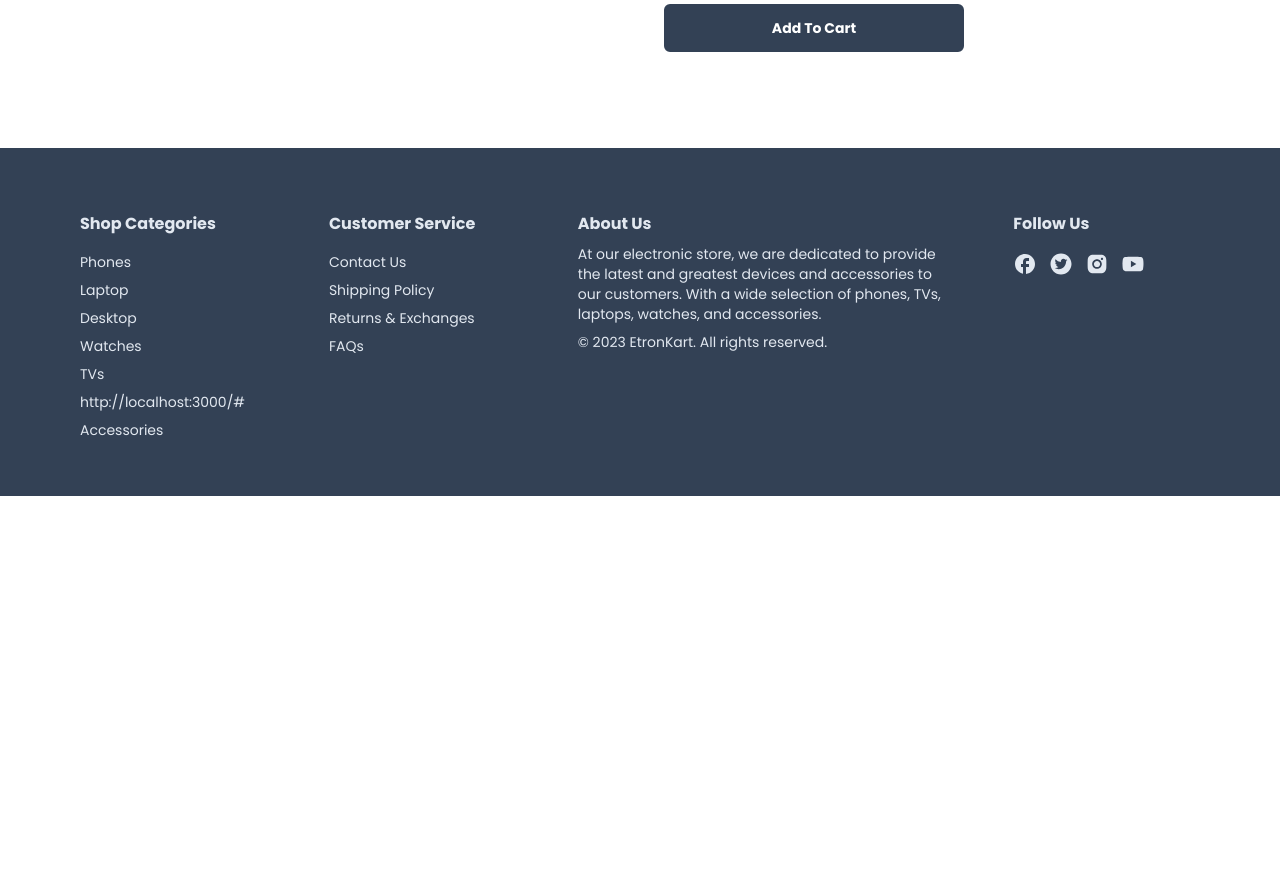
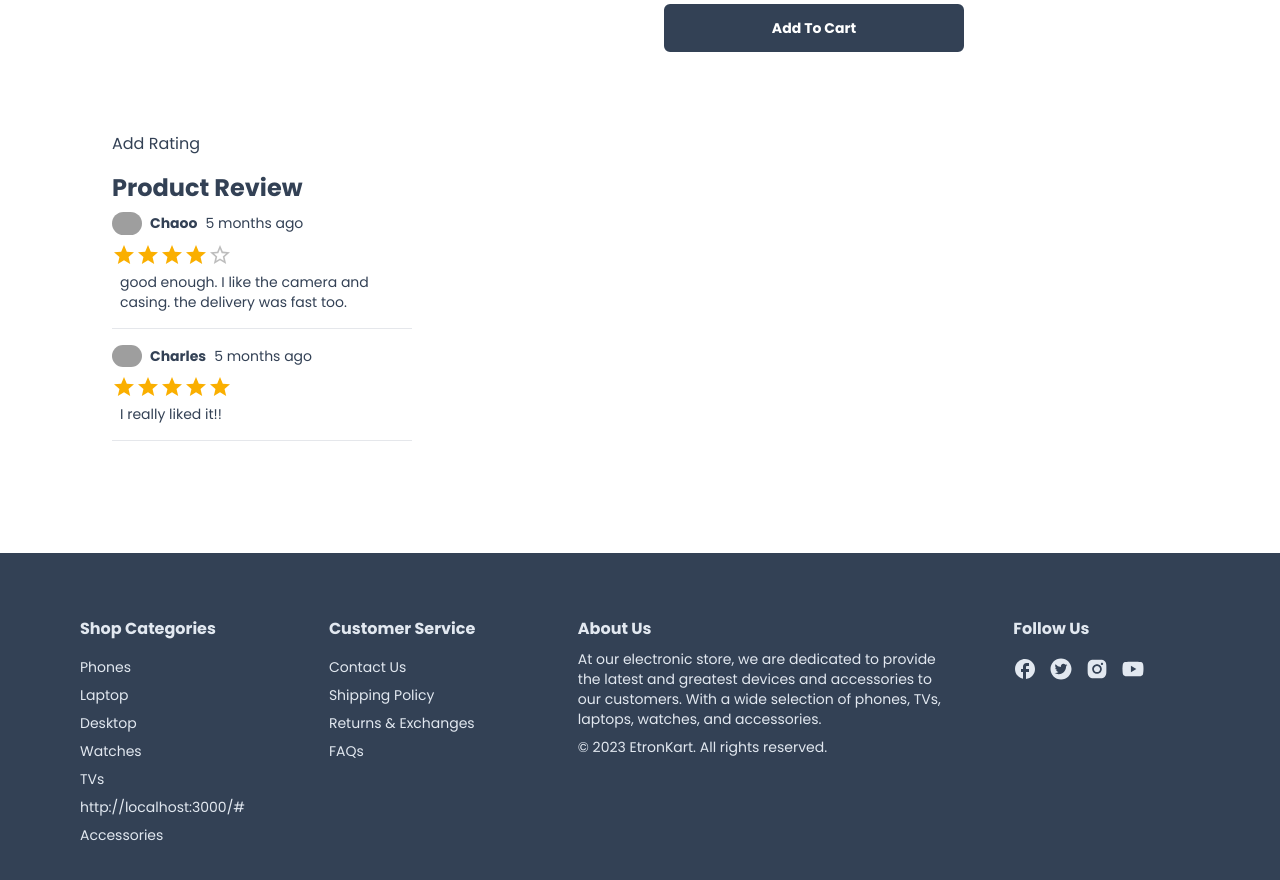
Before and after one commit to Harshal0802/Etronkart, a Next.js app: page /product/1 in a window 1280 px wide. Shown: the part 660-1540 px from the top of the page. Before the commit the page ends 1156 px from the top, so only its background shows below. Built offline with nearby package versions, Linux system fonts and the light colour scheme; grey boxes are pictures that could not be loaded.

Commit message:
added card functionality and product review component

```diff
--- /dev/null
+++ b/app/components/Avatar.tsx
@@ -0,0 +1,24 @@
+import React from "react";
+import Image from "next/image";
+import { FaUserCircle } from "react-icons/fa";
+
+interface AvatarProps {
+  src?: string | null | undefined;
+}
+
+const Avatar: React.FC<AvatarProps> = ({ src }) => {
+  if (src) {
+    return (
+      <Image
+        src={src}
+        alt="Avatar"
+        className="rounded-full"
+        height="30"
+        width="30"
+      />
+    );
+  }
+  return <FaUserCircle size={24} />;
+};
+
+export default Avatar;
--- /dev/null
+++ b/app/components/Heading.tsx
@@ -0,0 +1,16 @@
+import React from "react";
+
+interface HeadingProps {
+  title: string;
+  center?: boolean;
+}
+
+const Heading: React.FC<HeadingProps> = ({ title, center }) => {
+  return (
+    <div className={center ? "text-center" : "text-start"}>
+      <h1 className="font-bold text-2xl">{title}</h1>
+    </div>
+  );
+};
+
+export default Heading;
--- a/app/layout.tsx
+++ b/app/layout.tsx
@@ -3,6 +3,8 @@ import { Poppins } from "next/font/google";
 import "./globals.css";
 import Navbar from "./components/nav/Navbar";
 import Footer from "./components/footer/Footer";
+import CartProvider from "@/providers/CartProvider";
+import { Toaster } from "react-hot-toast";
 
 const poppins = Poppins({ subsets: ["latin"], weight: ["400", "700"] });
 
@@ -19,11 +21,21 @@ export default function RootLayout({
   return (
     <html lang="en">
       <body className={`${poppins.className} text-slate-700`}>
-        <div className="flex flex-col min-h-screen">
-          <Navbar />
-          <main className="flex-grow">{children}</main>
-          <Footer />
-        </div>
+        <Toaster
+          toastOptions={{
+            style: {
+              background: "rgb(51 65 85)",
+              color: "#fff",
+            },
+          }}
+        />
+        <CartProvider>
+          <div className="flex flex-col min-h-screen">
+            <Navbar />
+            <main className="flex-grow">{children}</main>
+            <Footer />
+          </div>
+        </CartProvider>
       </body>
     </html>
   );
--- /dev/null
+++ b/app/product/[productId]/ListRating.tsx
@@ -0,0 +1,40 @@
+import React from "react";
+import Heading from "@/app/components/Heading";
+import moment from "moment";
+import { Rating } from "@mui/material";
+import Avatar from "@/app/components/Avatar";
+
+interface ListRatingProps {
+  product: any;
+}
+
+const ListRating: React.FC<ListRatingProps> = ({ product }) => {
+  return (
+    <div>
+      <Heading title="Product Review" />
+      <div className="text-sm mt-2">
+        {product.reviews &&
+          product.reviews.map((review: any) => {
+            return (
+              <div key={review.id} className="max-w-[300px]">
+                <div className="flex gap-2 items-center">
+                  <Avatar src={review?.user.image} />
+                  <div className="font-semibold">{review?.user.name}</div>
+                  <div className="font-light">
+                    {moment(review.createdDate).fromNow()}
+                  </div>
+                </div>
+                <div className="mt-2">
+                  <Rating value={review.rating} readOnly />
+                  <div className="ml-2">{review.comment}</div>
+                  <hr className="my-4" />
+                </div>
+              </div>
+            );
+          })}
+      </div>
+    </div>
+  );
+};
+
+export default ListRating;
--- a/app/product/[productId]/ProductDetails.tsx
+++ b/app/product/[productId]/ProductDetails.tsx
@@ -3,9 +3,11 @@ import Button from "@/app/components/Button";
 import ProductImage from "@/app/components/products/ProductImage";
 import SetColor from "@/app/components/products/SetColor";
 import SetQuantity from "@/app/components/products/SetQuantity";
+import { useCart } from "@/hooks/useCart";
 import { Rating } from "@mui/material";
-import { useState, useCallback } from "react";
-
+import { useState, useCallback, useEffect } from "react";
+import { MdCheckCircle } from "react-icons/md";
+import { useRouter } from "next/navigation";
 interface ProductDetailsProps {
   product: any;
 }
@@ -32,6 +34,9 @@ const Horizontal = () => {
 };
 
 const ProductDetails: React.FC<ProductDetailsProps> = ({ product }) => {
+  const router = useRouter();
+  const { handleAddProductToCart, cartProducts } = useCart();
+  const [isProductInCart, setIsProductInCart] = useState(false);
   const [cartProduct, setCartProduct] = useState<CartProductType>({
     id: product.id,
     name: product.name,
@@ -75,6 +80,20 @@ const ProductDetails: React.FC<ProductDetailsProps> = ({ product }) => {
     });
   }, [cartProduct]);
 
+  useEffect(() => {
+    setIsProductInCart(false);
+
+    if (cartProducts) {
+      const existingIndex = cartProducts.findIndex(
+        (item) => item.id == product.id
+      );
+
+      if (existingIndex > -1) {
+        setIsProductInCart(true);
+      }
+    }
+  }, [cartProducts]);
+
   return (
     <div className="grid grid-cols-1 md:grid-cols-2 gap-12">
       <ProductImage
@@ -92,8 +111,8 @@ const ProductDetails: React.FC<ProductDetailsProps> = ({ product }) => {
         <div className="text-justify">{product.description}</div>
         <Horizontal />
         <div>
-          <span className="font-semibold uppercase">category</span>:{" "}
-          {product.category}
+          <span className="font-semibold uppercase">category</span>:
+          {" "}{product.category}
         </div>
         <div>
           <span className="font-semibold uppercase">brand</span>:{" "}
@@ -103,6 +122,22 @@ const ProductDetails: React.FC<ProductDetailsProps> = ({ product }) => {
           {product.inStock ? "In stock" : "Out of stock"}
         </div>
         <Horizontal />
+        {isProductInCart ? (
+          <>
+            <p className="mb-2 text-slate-500 flex items-center gap-1">
+              <MdCheckCircle className="text-teal-400" size={24} />
+              <span>Product added to cart</span>
+            </p>
+            <div className="max-w-[300px]">
+              <Button
+                label="view cart"
+                outline
+                onClick={() => router.push("/cart")}
+              />
+            </div>
+          </>
+        ) : (
+          <>
             <SetColor
               images={product.images}
               cartProduct={cartProduct}
@@ -116,8 +151,15 @@ const ProductDetails: React.FC<ProductDetailsProps> = ({ product }) => {
             />
             <Horizontal />
             <div className="max-w-[300px]">
-          <Button label="add to cart" onClick={() => {}} />
+              <Button
+                label="add to cart"
+                onClick={() => {
+                  handleAddProductToCart(cartProduct);
+                }}
+              />
             </div>
+          </>
+        )}
       </div>
     </div>
   );
--- a/app/product/[productId]/page.tsx
+++ b/app/product/[productId]/page.tsx
@@ -1,6 +1,7 @@
 import Container from "../../components/Container";
 import ProductDetails from "./ProductDetails";
 import { product } from "../../../utils/product";
+import ListRating from "./ListRating";
 
 interface IParams {
   productId?: string;
@@ -12,6 +13,10 @@ const Product = ({ params }: { params: IParams }) => {
     <div className="p-8">
       <Container>
         <ProductDetails product={product} />
+        <div className="flex flex-col gap-4 mt-20">
+          <div>Add Rating</div>
+          <ListRating product={product} />
+        </div>
       </Container>
     </div>
   );
--- /dev/null
+++ b/hooks/useCart.tsx
@@ -0,0 +1,61 @@
+import { createContext, useState, useContext } from "react";
+import { CartProductType } from "@/app/product/[productId]/ProductDetails";
+import { useCallback, useEffect } from "react";
+import { toast } from "react-hot-toast";
+
+type CartContextType = {
+  cartTotalQty: number;
+  cartProducts: CartProductType[] | null;
+  handleAddProductToCart: (product: CartProductType) => void;
+};
+
+interface Props {
+  [propName: string]: any;
+}
+
+export const CartContext = createContext<CartContextType | null>(null);
+
+export const CartContextProvider = (props: Props) => {
+  const [cartTotalQty, setCartTotalQty] = useState(0);
+  const [cartProducts, setCartProducts] = useState<CartProductType[] | null>(
+    null
+  );
+
+  useEffect(() => {
+    const cartItems: any = localStorage.getItem("cartItem");
+    const CProduct: CartProductType[] | null = JSON.parse(cartItems);
+    setCartProducts(CProduct);
+  }, []);
+
+  const handleAddProductToCart = useCallback((product: CartProductType) => {
+    setCartProducts((prev) => {
+      let updatedCart;
+      if (prev) {
+        updatedCart = [...prev, product];
+      } else {
+        updatedCart = [product];
+      }
+      toast.success("Product added to cart");
+      localStorage.setItem("cartItem", JSON.stringify(updatedCart));
+      return updatedCart;
+    });
+  }, []);
+
+  const value = {
+    cartTotalQty,
+    cartProducts,
+    handleAddProductToCart,
+  };
+
+  return <CartContext.Provider value={value} {...props} />;
+};
+
+export const useCart = () => {
+  const context = useContext(CartContext);
+
+  if (context == null) {
+    throw new Error("useCart must be used within a CartContextProvider");
+  }
+
+  return context;
+};
--- a/next.config.js
+++ b/next.config.js
@@ -1,7 +1,7 @@
 /** @type {import('next').NextConfig} */
 const nextConfig = {
   images: {
-    domains: ["firebasestorage.googleapis.com"],
+    domains: ["firebasestorage.googleapis.com","lh3.googleusercontent.com"],
   },
 };
 
--- a/package.json
+++ b/package.json
@@ -12,10 +12,12 @@
     "@emotion/react": "^11.11.1",
     "@emotion/styled": "^11.11.0",
     "@mui/material": "^5.14.19",
+    "moment": "^2.29.4",
     "next": "14.0.3",
     "node": "^21.2.0",
     "react": "^18",
     "react-dom": "^18",
+    "react-hot-toast": "^2.4.1",
     "react-icons": "^4.12.0",
     "request": "^2.88.2"
   },
--- /dev/null
+++ b/providers/CartProvider.tsx
@@ -0,0 +1,13 @@
+"use client";
+
+import { CartContextProvider } from "@/hooks/useCart";
+
+interface CartProviderProps {
+  children: React.ReactNode;
+}
+
+const CartProvider: React.FC<CartProviderProps> = ({ children }) => {
+  return <CartContextProvider>{children}</CartContextProvider>;
+};
+
+export default CartProvider;
```
Also changed, not shown: 1 other file (tests, documents, lock files or other folders). Lines whose indentation alone changed are shown as unchanged.
